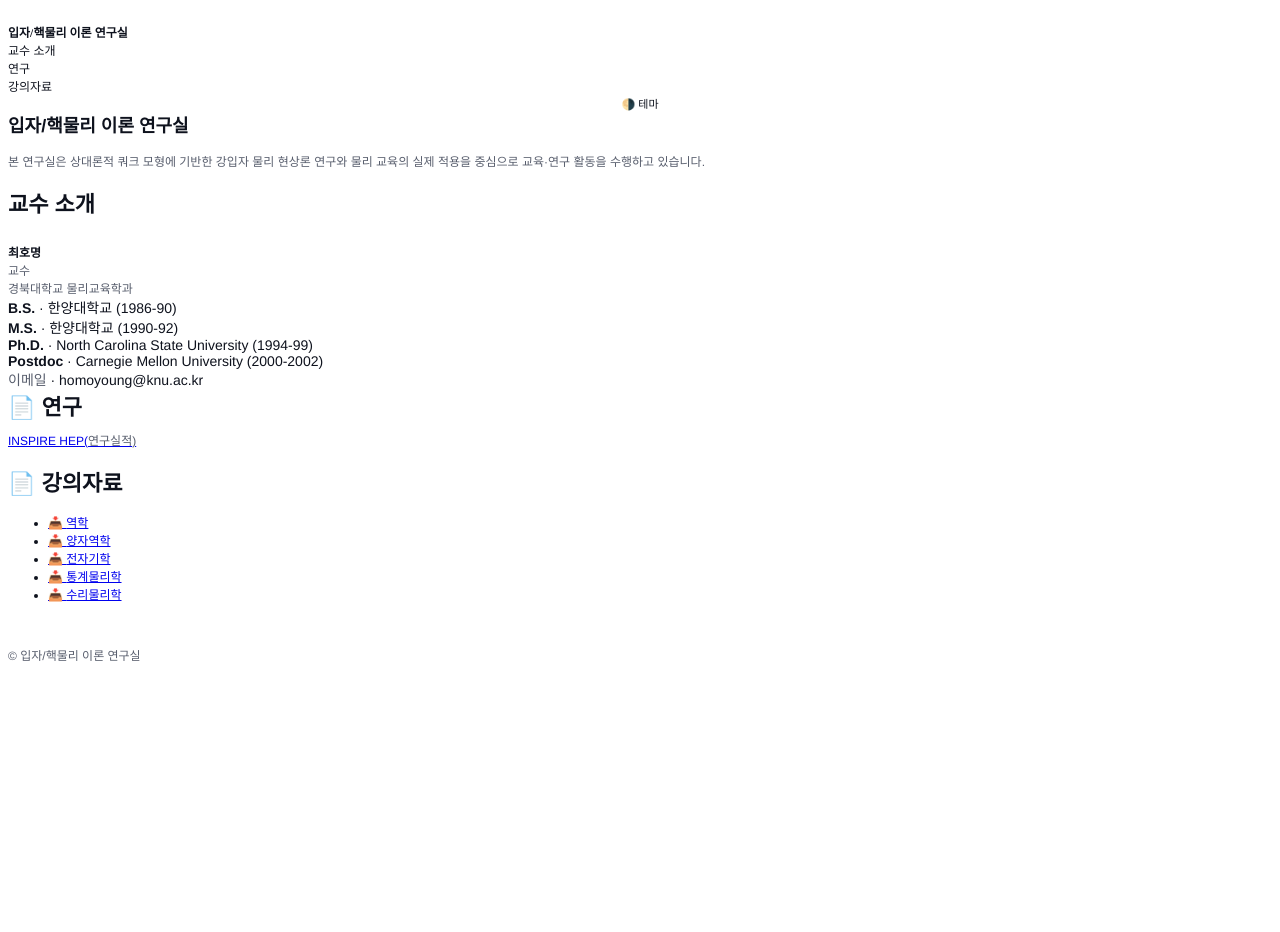
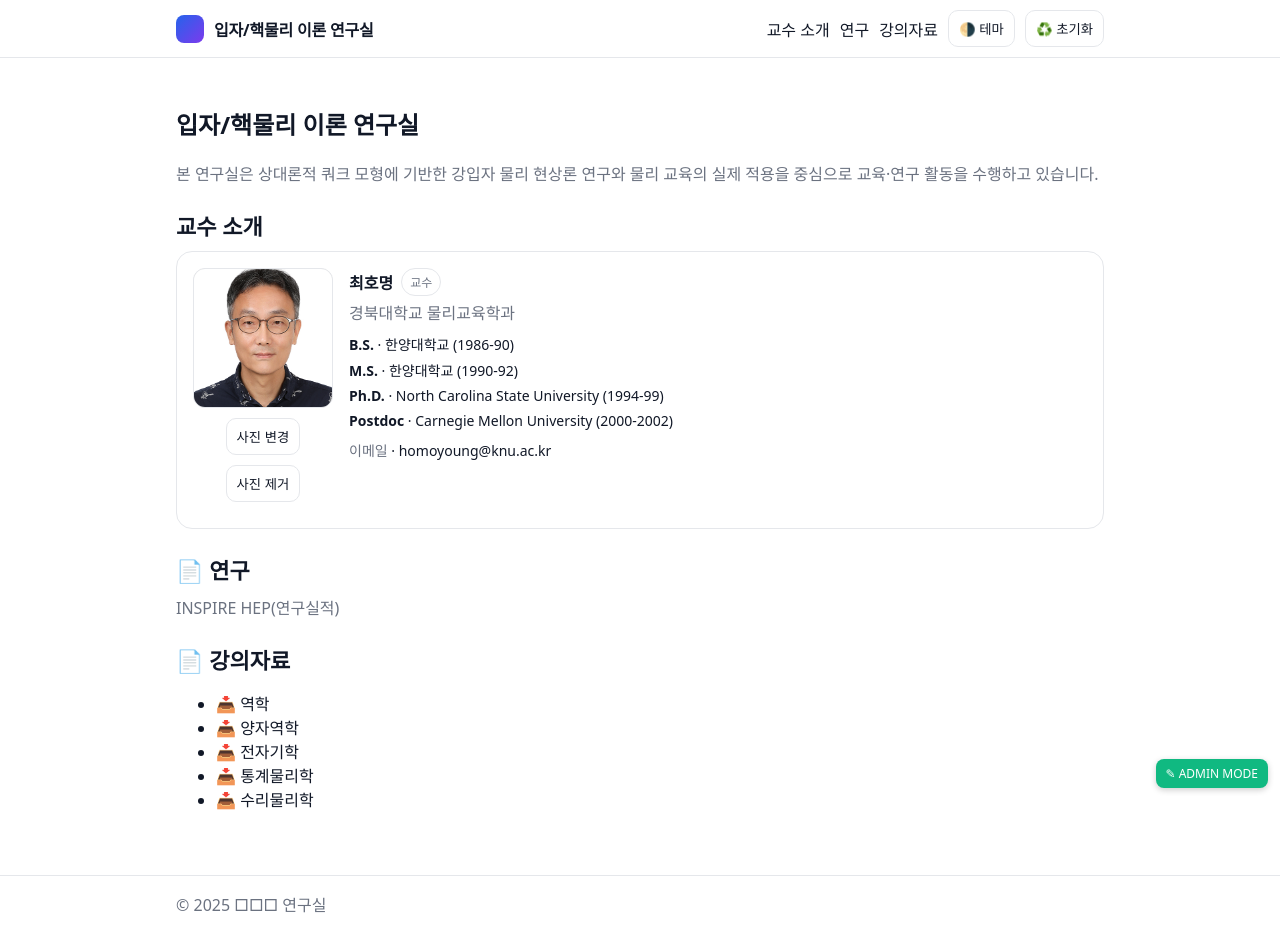
Before and after one commit to homyoung68/lightcone, a plain HTML site: page index.html in a window 1280 px wide. Before the commit the page ends 800 px from the top, so only its background shows below. Drawn offline with Linux system fonts and the light colour scheme.

Commit message:
Add files via upload

```diff
--- a/index.html
+++ b/index.html
@@ -1,81 +1,241 @@
-<!DOCTYPE html PUBLIC "-//W3C//DTD HTML 4.01//EN" "http://www.w3.org/TR/html4/strict.dtd">
-<html>
+<!DOCTYPE html>
+<html lang="ko">
 <head>
-  <meta http-equiv="Content-Type" content="text/html; charset=utf-8">
-  <meta http-equiv="Content-Style-Type" content="text/css">
-  <title></title>
-  <meta name="Author" content="최호명">
-  <meta name="Description" content="상대론적 쿼크 모형 기반 강입자 물리 현상론 연구와 물리 교육의 실제 적용을 중심으로 교육·연구 활동을 수행하는 연구실.">
-  <meta name="Generator" content="Cocoa HTML Writer">
-  <meta name="CocoaVersion" content="2575.7">
-  <style type="text/css">
-    p.p1 {margin: 0.0px 0.0px 0.0px 0.0px; font: 12.0px '.SF NS'; color: #0e121d; -webkit-text-stroke: #0e121d; min-height: 15.0px}
-    p.p2 {margin: 0.0px 0.0px 0.0px 0.0px; font: 12.0px '.AppleKoreanFont'; color: #0e121d; -webkit-text-stroke: #0e121d}
-    p.p3 {margin: 0.0px 0.0px 0.0px 0.0px; font: 12.0px 'Apple SD Gothic Neo'; color: #0e121d; -webkit-text-stroke: #0e121d}
-    p.p4 {margin: 0.0px 0.0px 0.0px 0.0px; text-align: center; font: 11.0px '.Apple Color Emoji UI'; color: #0e121d; -webkit-text-stroke: #0e121d; background-color: #ffffff}
-    p.p6 {margin: 0.0px 0.0px 16.0px 0.0px; font: 12.0px 'Apple SD Gothic Neo'; color: #585e6d; -webkit-text-stroke: #585e6d}
-    p.p8 {margin: 0.0px 0.0px 0.0px 0.0px; font: 12.0px 'Helvetica Neue'; color: #585e6d; -webkit-text-stroke: #585e6d; min-height: 15.0px}
-    p.p9 {margin: 0.0px 0.0px 0.0px 0.0px; font: 12.0px 'Apple SD Gothic Neo'; color: #585e6d; -webkit-text-stroke: #585e6d}
-    p.p10 {margin: 0.0px 0.0px 0.0px 0.0px; font: 14.0px 'Helvetica Neue'; color: #0e121d; -webkit-text-stroke: #0e121d}
-    p.p12 {margin: 0.0px 0.0px 16.0px 0.0px; font: 12.0px 'Helvetica Neue'; color: #585e6d; -webkit-text-stroke: #585e6d}
-    p.p15 {margin: 0.0px 0.0px 12.0px 0.0px; font: 12.0px 'Helvetica Neue'; color: #585e6d; -webkit-text-stroke: #585e6d; min-height: 15.0px}
-    li.li3 {margin: 0.0px 0.0px 0.0px 0.0px; font: 12.0px 'Apple SD Gothic Neo'; color: #0e121d; -webkit-text-stroke: #0e121d}
-    li.li14 {margin: 0.0px 0.0px 0.0px 0.0px; font: 12.0px 'Helvetica Neue'; color: #0e121d; -webkit-text-stroke: #0e121d}
-    span.s1 {font-kerning: none}
-    span.s2 {font-kerning: none; background-color: rgba(255, 255, 255, 0.9)}
-    span.s3 {font: 12.0px '.SF NS'; font-kerning: none; background-color: rgba(255, 255, 255, 0.9)}
-    span.s4 {font: 12.0px 'Helvetica Neue'; font-kerning: none; background-color: rgba(255, 255, 255, 0.9)}
-    span.s5 {font: 11.0px 'Helvetica Neue'; font-kerning: none}
-    span.s6 {font: 11.0px 'Apple SD Gothic Neo'; font-kerning: none}
-    span.s7 {font: 18.0px 'Helvetica Neue'; font-kerning: none}
-    span.s8 {font: 12.0px 'Helvetica Neue'; font-kerning: none}
-    span.s9 {font: 22.0px 'Helvetica Neue'; font-kerning: none}
-    span.s10 {font: 12.0px '.AppleKoreanFont'; font-kerning: none; background-color: #ffffff}
-    span.s11 {font-kerning: none; background-color: #ffffff}
-    span.s12 {font: 12.0px 'Helvetica Neue'; font-kerning: none; background-color: #ffffff}
-    span.s13 {font: 14.0px 'Apple SD Gothic Neo'; font-kerning: none; background-color: #ffffff}
-    span.s14 {font: 14.0px 'Apple SD Gothic Neo'; font-kerning: none; color: #585e6d; background-color: #ffffff; -webkit-text-stroke: 0px #585e6d}
-    span.s15 {font: 22.0px '.AppleKoreanFont'; font-kerning: none}
-    span.s16 {font: 12.0px 'Apple SD Gothic Neo'; font-kerning: none; color: #585e6d; -webkit-text-stroke: 0px #585e6d}
-    span.s17 {font: 12.0px 'Helvetica Neue'; font-kerning: none; color: #585e6d; -webkit-text-stroke: 0px #585e6d}
-    span.s18 {font: 22.0px '.Apple Color Emoji UI'; font-kerning: none}
-    span.s19 {-webkit-text-stroke: 0px #000000}
-    span.s20 {font: 12.0px '.Apple Color Emoji UI'; font-kerning: none}
-    span.s21 {font: 12.0px 'Apple SD Gothic Neo'; font-kerning: none}
-    span.s22 {font: 12.0px 'Helvetica Neue'; -webkit-text-stroke: 0px #000000}
-    ul.ul1 {list-style-type: disc}
+  <meta charset="utf-8" />
+  <meta http-equiv="Cache-Control" content="no-cache, no-store, must-revalidate" />
+  <meta http-equiv="Pragma" content="no-cache" />
+  <meta http-equiv="Expires" content="0" />
+  <meta name="viewport" content="width=device-width, initial-scale=1" />
+  <title>연구실 홈페이지</title>
+
+  <!-- SEO -->
+  <meta name="description" content="상대론적 쿼크 모형 기반 강입자 물리 현상론 연구와 물리 교육의 실제 적용을 중심으로 교육·연구 활동을 수행하는 연구실." />
+  <meta name="author" content="최호명" />
+
+  <style>
+    :root{ --bg:#ffffff; --fg:#111827; --muted:#6b7280; --card:#ffffff; --border:#e5e7eb; --brand:#2563eb; --ring:#93c5fd; }
+    @media (prefers-color-scheme: dark){
+      :root{ --bg:#0b1020; --fg:#e5e7eb; --muted:#9aa0a6; --card:#0f162e; --border:#1f2937; --brand:#60a5fa; --ring:#2563eb; }
+    }
+    *{ box-sizing:border-box }
+    body{ margin:0; font-family:ui-sans-serif,system-ui,-apple-system,Segoe UI,Roboto,Helvetica,Arial; background:var(--bg); color:var(--fg) }
+    a{ color:inherit; text-decoration:none }
+    header{ position:sticky; top:0; background:rgba(255,255,255,.9); backdrop-filter:blur(8px); border-bottom:1px solid var(--border) }
+    @media (prefers-color-scheme: dark){ header{ background:rgba(15,22,46,.85) } }
+    .nav{ max-width:960px; margin:0 auto; display:flex; gap:12px; align-items:center; justify-content:space-between; padding:10px 16px }
+    .title{ display:flex; gap:10px; align-items:center; font-weight:800; letter-spacing:-.2px }
+    .logo{ width:28px; height:28px; border-radius:8px; background:linear-gradient(135deg, var(--brand), #7c3aed) }
+    .links{ display:flex; gap:10px; align-items:center; flex-wrap:wrap }
+    .btn{ border:1px solid var(--border); background:var(--card); color:var(--fg); border-radius:10px; padding:8px 10px; cursor:pointer }
+    main{ max-width:960px; margin:0 auto; padding:24px 16px }
+    section{ scroll-margin-top:72px; margin-top:24px }
+    h2{ margin:0 0 10px; font-size:22px }
+    .sub{ color:var(--muted); margin:4px 0 16px }
+    .card{ background:var(--card); border:1px solid var(--border); border-radius:16px; padding:16px }
+    .row{ display:flex; gap:8px; align-items:center; flex-wrap:wrap }
+    .pill{ display:inline-block; padding:4px 8px; border:1px solid var(--border); border-radius:999px; font-size:12px; color:var(--muted) }
+    .editable{ outline:none; border-radius:8px }
+    .editable:focus{ box-shadow:0 0 0 3px var(--ring) }
+    .avatar{ width:140px; height:140px; border-radius:12px; border:1px solid var(--border); object-fit:cover; background:#ddd }
+    .muted{ color:var(--muted) }
+    footer{ border-top:1px solid var(--border); margin-top:24px; color:var(--muted) }
+    .foot{ max-width:960px; margin:0 auto; padding:16px }
+    .badge{ position:fixed; right:12px; bottom:12px; background:#10b981; color:#fff; padding:6px 10px; border-radius:8px; font-size:12px; z-index:9999; box-shadow:0 2px 6px rgba(0,0,0,.2)}
+    .admin-only{ display:none } /* 기본은 숨김 */
+    /* EDIT/ADMIN 모드일 때 admin-only 강제 노출 */
+    :root.edit .admin-only,
+    :root.admin .admin-only { display: inline-block !important; }
   </style>
+
+  <!-- 아주 이른 시점에 모드 태깅: ?edit=1 또는 로컬/localhost면 <html>에 클래스 부여 -->
+  <script>
+    (function(){
+      try{
+        var u = new URL(window.location.href);
+        if (u.searchParams.get('edit') === '1' || location.hash.includes('edit')) {
+          document.documentElement.classList.add('edit');   // EDIT
+        }
+        if (location.protocol === 'file:' || /^(localhost|127\.0\.0\.1)$/i.test(location.hostname)) {
+          document.documentElement.classList.add('admin');  // ADMIN
+        }
+      }catch(e){}
+    })();
+  </script>
 </head>
 <body>
-<p class="p1"><span class="s1"><b></b></span><br></p>
-<p class="p2"><span class="s2"><b>입자</b></span><span class="s3"><b>/</b></span><span class="s2"><b>핵물리</b></span><span class="s3"><b> </b></span><span class="s2"><b>이론</b></span><span class="s3"><b> </b></span><span class="s2"><b>연구실</b><b></b></span></p>
-<p class="p3"><span class="s2">교수</span><span class="s4"> </span><span class="s2">소개</span></p>
-<p class="p3"><span class="s2">연구</span></p>
-<p class="p3"><span class="s2">강의자료</span></p>
-<p class="p4"><span class="s1">🌗</span><span class="s5"> </span><span class="s6">테마</span></p>
-<h1 style="margin: 0.0px 0.0px 14.9px 0.0px; font: 18.0px '.AppleKoreanFont'; color: #0e121d; -webkit-text-stroke: #0e121d"><span class="s1"><b>입자</b></span><span class="s7"><b>/</b></span><span class="s1"><b>핵물리</b></span><span class="s7"><b> </b></span><span class="s1"><b>이론</b></span><span class="s7"><b> </b></span><span class="s1"><b>연구실</b><b></b></span></h1>
-<p class="p6"><span class="s1">본</span><span class="s8"> </span><span class="s1">연구실은</span><span class="s8"> </span><span class="s1">상대론적</span><span class="s8"> </span><span class="s1">쿼크</span><span class="s8"> </span><span class="s1">모형에</span><span class="s8"> </span><span class="s1">기반한</span><span class="s8"> </span><span class="s1">강입자</span><span class="s8"> </span><span class="s1">물리</span><span class="s8"> </span><span class="s1">현상론</span><span class="s8"> </span><span class="s1">연구와</span><span class="s8"> </span><span class="s1">물리</span><span class="s8"> </span><span class="s1">교육의</span><span class="s8"> </span><span class="s1">실제</span><span class="s8"> </span><span class="s1">적용을</span><span class="s8"> </span><span class="s1">중심으로</span><span class="s8"> </span><span class="s1">교육</span><span class="s8">·</span><span class="s1">연구</span><span class="s8"> </span><span class="s1">활동을</span><span class="s8"> </span><span class="s1">수행하고</span><span class="s8"> </span><span class="s1">있습니다</span><span class="s8">.</span></p>
-<h2 style="margin: 0.0px 0.0px 10.0px 0.0px; font: 22.0px '.AppleKoreanFont'; color: #0e121d; -webkit-text-stroke: #0e121d"><span class="s1"><b>교수</b></span><span class="s9"><b> </b></span><span class="s1"><b>소개</b><b></b></span></h2>
-<p class="p8"><span class="s1"></span><br></p>
-<p class="p3"><span class="s10"><b>최호명</b><b></b></span></p>
-<p class="p9"><span class="s11">교수</span></p>
-<p class="p9"><span class="s11">경북대학교</span><span class="s12"> </span><span class="s11">물리교육학과</span></p>
-<p class="p10"><span class="s11"><b>B.S.</b> · </span><span class="s13">한양대학교</span><span class="s11"> (1986-90)</span></p>
-<p class="p10"><span class="s11"><b>M.S.</b> · </span><span class="s13">한양대학교</span><span class="s11"> (1990-92)</span></p>
-<p class="p10"><span class="s11"><b>Ph.D.</b> · North Carolina State University (1994-99)</span></p>
-<p class="p10"><span class="s11"><b>Postdoc</b> · Carnegie Mellon University (2000-2002)</span></p>
-<p class="p10"><span class="s14">이메일</span><span class="s11"> · homoyoung@knu.ac.kr</span></p>
-<h2 style="margin: 0.0px 0.0px 10.0px 0.0px; font: 22.0px '.Apple Color Emoji UI'; color: #0e121d; -webkit-text-stroke: #0e121d"><span class="s1">📄</span><span class="s9"><b> </b></span><span class="s15"><b>연구</b><b></b></span></h2>
-<p class="p12"><span class="s1"><a href="https://inspirehep.net/authors/1013647?ui-citation-summary=true">INSPIRE HEP(<span class="s16">연구실적</span><span class="s17">)</span></a></span></p>
-<h2 style="margin: 0.0px 0.0px 10.0px 0.0px; font: 22.0px 'Apple SD Gothic Neo'; color: #0e121d; -webkit-text-stroke: #0e121d"><span class="s18">📄</span><span class="s9"><b> </b></span><span class="s15"><b>강의자료</b><b></b></span></h2>
-<ul class="ul1">
-  <li class="li14"><span class="s19"><a href="https://drive.google.com/uc?export=download&amp;id=1OY3pt9m70jjjZ7EduVY-gNYqIEBrWiHK"><span class="s20">📥</span><span class="s1"> </span><span class="s21">역학</span></a></span></li>
-  <li class="li14"><span class="s19"><a href="https://drive.google.com/uc?export=download&amp;id=1G4GcZJ-rIGJC0PKcbp40feT-nomJH2ys"><span class="s20">📥</span><span class="s1"> </span><span class="s21">양자역학</span></a></span></li>
-  <li class="li14"><span class="s19"><a href="https://drive.google.com/uc?export=download&amp;id=13jl0tzRL0mGhxsjz3B-pcdrNnGPOfFwn"><span class="s20">📥</span><span class="s1"> </span><span class="s21">전자기학</span></a></span></li>
-  <li class="li3"><span class="s22"><a href="https://drive.google.com/uc?export=download&amp;id=1tyRCPN4GCjeoWjIdrCiyaPB9SSvWxJmd"><span class="s20">📥</span><span class="s1"> </span><span class="s21">통계물리학</span></a></span></li>
-  <li class="li3"><span class="s22"><a href="https://drive.google.com/uc?export=download&amp;id=1E52i8zGZpRFIFNu0sJ6AJub2Dwunk0Ou"><span class="s20">📥</span><span class="s1"> </span><span class="s21">수리물리학</span></a></span></li>
-</ul>
-<p class="p15"><span class="s1"></span><br></p>
-<p class="p9"><span class="s8">© </span><span class="s1">입자</span><span class="s8">/</span><span class="s1">핵물리</span><span class="s8"> </span><span class="s1">이론</span><span class="s8"> </span><span class="s1">연구실</span></p>
+  <header>
+    <nav class="nav">
+      <div class="title">
+        <div class="logo" aria-hidden="true"></div>
+        <a id="labName" class="editable" contenteditable="true">입자/핵물리 이론 연구실</a>
+      </div>
+      <div class="links">
+        <a href="#people">교수 소개</a>
+        <a href="#publications">연구</a>
+        <a href="#teaching">강의자료</a>
+        <button id="toggleTheme" class="btn">🌗 테마</button>
+        <button id="resetAll" class="btn admin-only">♻️ 초기화</button>
+      </div>
+    </nav>
+  </header>
+
+  <main>
+    <section id="home">
+      <h1 id="heroTitle" class="editable" contenteditable="true">입자/핵물리 이론 연구실</h1>
+      <p id="heroDesc" class="sub editable" contenteditable="true">
+        본 연구실은 상대론적 쿼크 모형에 기반한 강입자 물리 현상론 연구와 물리 교육의 실제 적용을 중심으로 교육·연구 활동을 수행하고 있습니다.
+      </p>
+    </section>
+
+    <section id="people">
+      <h2>교수 소개</h2>
+      <div class="card" style="display:grid; grid-template-columns:140px 1fr; gap:16px">
+        <div style="display:grid; gap:10px; justify-items:center">
+          <!-- 기본 사진(모두에게 동일) → 저장소에 professor.jpg 업로드 권장 -->
+          <img id="profPhoto" class="avatar" alt="교수 사진" src="">
+          <input id="photoFile" type="file" accept="image/*" hidden>
+          <!-- EDIT/ADMIN 모드에서만 노출 -->
+          <button id="changePhoto" class="btn admin-only">사진 변경</button>
+          <button id="removePhoto" class="btn admin-only">사진 제거</button>
+          <div class="muted" style="font-size:12px"></div>
+        </div>
+        <div>
+          <div class="row">
+            <strong id="profName" class="editable" contenteditable="true">최호명</strong>
+            <span class="pill">교수</span>
+          </div>
+          <div id="profAffil" class="editable muted" contenteditable="true" style="margin-top:4px;">경북대학교 물리교육학과</div>
+          <div style="margin-top:10px; display:grid; gap:6px; font-size:14px">
+            <div><strong>B.S.</strong> · <span id="degB" class="editable" contenteditable="true">한양대학교 (1986-90)</span></div>
+            <div><strong>M.S.</strong> · <span id="degM" class="editable" contenteditable="true">한양대학교 (1990-92)</span></div>
+            <div><strong>Ph.D.</strong> · <span id="degP" class="editable" contenteditable="true">North Carolina State University (1994-99)</span></div>
+            <div><strong>Postdoc</strong> · <span id="degPostdoc" class="editable" contenteditable="true">Carnegie Mellon University (2000-2002)</span></div>
+          </div>
+          <div style="margin-top:10px; font-size:14px">
+            <span class="muted">이메일</span> · <span id="profEmail" class="editable" contenteditable="true">homoyoung@knu.ac.kr</span>
+          </div>
+        </div>
+      </div>
+    </section>
+
+    <section id="publications">
+      <h2>📄 연구</h2>
+      <p class="sub">
+        <a href="https://inspirehep.net/authors/1013647?ui-citation-summary=true" target="_blank" rel="noopener">
+          INSPIRE HEP(연구실적)
+        </a>
+      </p>
+    </section>
+
+    <!-- 강의자료: 5개 과목 개별 '직접 다운로드' 링크 -->
+    <section id="teaching">
+      <h2>📄 강의자료</h2>
+      <ul>
+        <li><a href="https://drive.google.com/uc?export=download&id=1OY3pt9m70jjjZ7EduVY-gNYqIEBrWiHK" target="_blank" rel="noopener">📥 역학</a></li>
+        <li><a href="https://drive.google.com/uc?export=download&id=1G4GcZJ-rIGJC0PKcbp40feT-nomJH2ys" target="_blank" rel="noopener">📥 양자역학</a></li>
+        <li><a href="https://drive.google.com/uc?export=download&id=13jl0tzRL0mGhxsjz3B-pcdrNnGPOfFwn" target="_blank" rel="noopener">📥 전자기학</a></li>
+        <li><a href="https://drive.google.com/uc?export=download&id=1tyRCPN4GCjeoWjIdrCiyaPB9SSvWxJmd" target="_blank" rel="noopener">📥 통계물리학</a></li>
+        <li><a href="https://drive.google.com/uc?export=download&id=1E52i8zGZpRFIFNu0sJ6AJub2Dwunk0Ou" target="_blank" rel="noopener">📥 수리물리학</a></li>
+      </ul>
+      <p class="muted" style="font-size:12px"></p>
+    </section>
+  </main>
+
+  <footer>
+    <div class="foot">© <span id="year"></span> <span id="footerLab">입자/핵물리 이론 연구실</span></div>
+  </footer>
+
+<script>
+  // ===== 배포 캐시 초기화용 스키마(버전 올리면 로컬 편집값 초기화) =====
+  (function schemaReset(){
+    const SCHEMA='lab.schema.v13';
+    try{
+      const storage = window.localStorage;
+      if(storage.getItem('lab.__schema_version')!==SCHEMA){
+        Object.keys(storage).filter(k=>k.startsWith('lab.')).forEach(k=>storage.removeItem(k));
+        storage.setItem('lab.__schema_version', SCHEMA);
+      }
+    }catch(e){}
+  })();
+
+  // ===== 안전한 storage 핸들 =====
+  const storage = (()=>{ try{ const t='__t'; localStorage.setItem(t,'1'); localStorage.removeItem(t); return localStorage; }catch(e){ return {getItem:()=>null,setItem:()=>{},removeItem:()=>{}} } })();
+
+  // ===== 테마 =====
+  const rootEl=document.documentElement;
+  const savedTheme=storage.getItem('lab.theme');
+  if(savedTheme==='dark') rootEl.classList.add('dark');
+  document.getElementById('toggleTheme').addEventListener('click',()=>{
+    rootEl.classList.toggle('dark');
+    storage.setItem('lab.theme', rootEl.classList.contains('dark')?'dark':'light');
+  });
+
+  // ===== 텍스트 자동 저장 =====
+  function autoPersist(el,key){
+    const v=storage.getItem(key); if(v!==null) el.textContent=v;
+    let t; const save=()=>storage.setItem(key, el.textContent.trim());
+    el.addEventListener('blur',save);
+    el.addEventListener('input',()=>{ clearTimeout(t); t=setTimeout(save,200); });
+  }
+  [['lab.name','labName'],['lab.hero.title','heroTitle'],['lab.hero.desc','heroDesc'],
+   ['lab.prof.name','profName'],['lab.prof.affil','profAffil'],['lab.prof.email','profEmail'],
+   ['lab.prof.degB','degB'],['lab.prof.degM','degM'],['lab.prof.degP','degP'],['lab.prof.postdoc','degPostdoc']]
+   .forEach(([k,id])=>{ const el=document.getElementById(id); if(el) autoPersist(el,k); });
+
+  // ===== 푸터 이름 동기화 =====
+  function syncFooter(){ const name=(storage.getItem('lab.name')||'□□□ 연구실').replace(/<[^>]*>/g,''); document.getElementById('footerLab').textContent=name; }
+  window.addEventListener('storage',syncFooter); syncFooter();
+
+  // ===== 사진(기본→professor.jpg, 편집모드 업로드→로컬저장 덮어쓰기) =====
+  const profPhoto=document.getElementById('profPhoto');
+  const photoKey='lab.prof.photo';
+  const DEFAULT_PHOTO='professor.jpg'; // 저장소 루트 또는 assets/img/ 에 업로드 권장
+  (function initPhoto(){
+    try{
+      const saved=storage.getItem(photoKey);
+      if(saved){ profPhoto.src=saved; }
+      else { profPhoto.src=DEFAULT_PHOTO; } // 기본 사진
+    }catch(e){ profPhoto.src=DEFAULT_PHOTO; }
+  })();
+
+  const changeBtn=document.getElementById('changePhoto'), removeBtn=document.getElementById('removePhoto');
+  if(changeBtn) changeBtn.addEventListener('click',()=>document.getElementById('photoFile').click());
+  const photoInput=document.getElementById('photoFile');
+  if(photoInput) photoInput.addEventListener('change',(e)=>{
+    const f=e.target.files&&e.target.files[0]; if(!f) return;
+    const r=new FileReader(); r.onload=()=>{ storage.setItem(photoKey,r.result); profPhoto.src=r.result; }; r.readAsDataURL(f);
+  });
+  if(removeBtn) removeBtn.addEventListener('click',()=>{ storage.removeItem(photoKey); profPhoto.src=DEFAULT_PHOTO; });
+
+  // ===== DOMContentLoaded: contenteditable 보장 및 배지 표시 =====
+  document.addEventListener('DOMContentLoaded', function(){
+    var isEdit  = document.documentElement.classList.contains('edit');
+    var isAdmin = document.documentElement.classList.contains('admin');
+
+    document.querySelectorAll('.editable').forEach(function(el){
+      if (isEdit || isAdmin) el.setAttribute('contenteditable','true');
+      else el.removeAttribute('contenteditable');
+    });
+
+    var badgeText = isAdmin ? '✎ ADMIN MODE' : (isEdit ? '✎ EDIT MODE' : '');
+    if (badgeText){
+      var b=document.createElement('div'); b.textContent=badgeText;
+      Object.assign(b.style,{position:'fixed',right:'12px',bottom:'12px',padding:'6px 10px',
+        background:'#10b981',color:'#fff',borderRadius:'8px',fontSize:'12px',zIndex:9999,boxShadow:'0 2px 6px rgba(0,0,0,.2)'});
+      document.body.appendChild(b);
+    }
+  });
+
+  // ===== 연도 =====
+  document.getElementById('year').textContent=new Date().getFullYear();
+
+  // ===== 초기화 버튼 =====
+  const resetBtn=document.getElementById('resetAll');
+  if(resetBtn) resetBtn.addEventListener('click',()=>{
+    if(!confirm('모든 저장된 편집 내용을 초기화할까요?')) return;
+    Object.keys(localStorage||{}).filter(k=>k.startsWith('lab.')).forEach(k=>localStorage.removeItem(k));
+    location.reload();
+  });
+</script>
 </body>
 </html>
```
